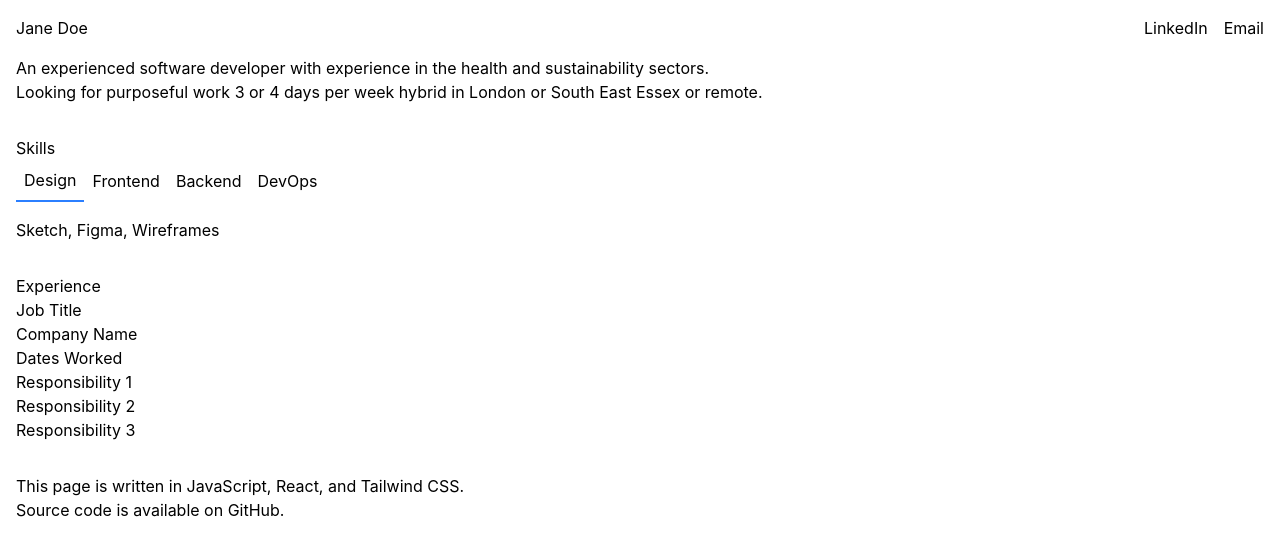
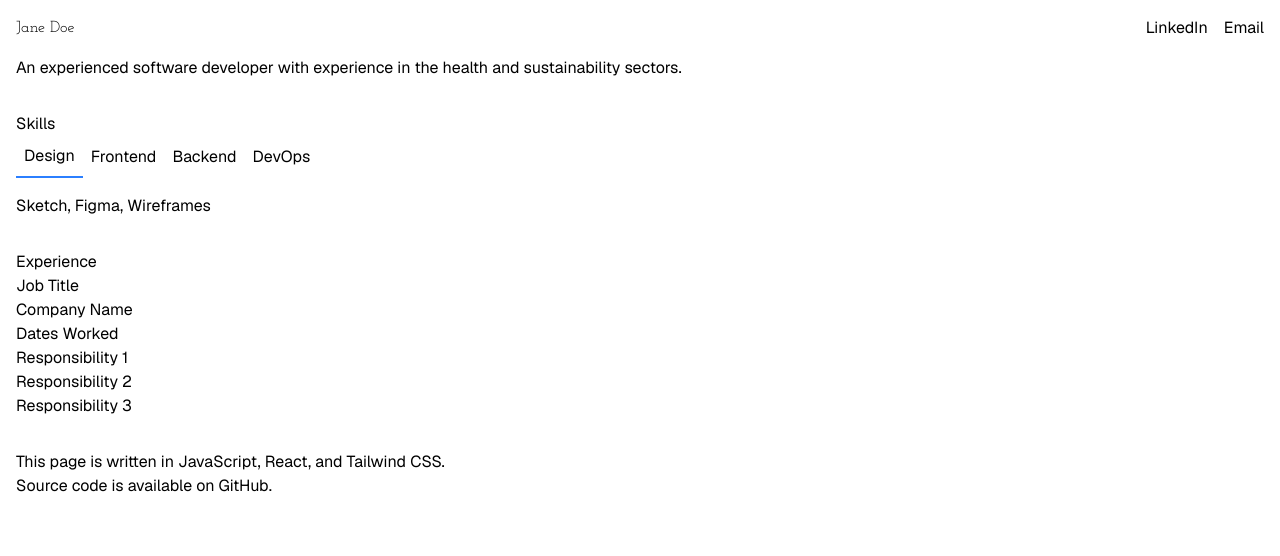
Before and after one commit to benji759/work-webpage, a React (Vite) app: page / in a window 1280 px wide. Shown: the top 556 px of the page. Built offline with nearby package versions, Linux system fonts and the light colour scheme.

Commit message:
feat: Add project fonts

```diff
--- a/index.html
+++ b/index.html
@@ -4,6 +4,9 @@
   <meta charset="UTF-8">
   <meta name="viewport" content="width=device-width, initial-scale=1.0">
   <title>Work Webpage</title>
+  <link rel="preconnect" href="https://fonts.googleapis.com">
+  <link rel="preconnect" href="https://fonts.gstatic.com" crossorigin>
+  <link href="https://fonts.googleapis.com/css2?family=Geist+Mono:wght@100..900&family=Geist:wght@100..900&family=Josefin+Slab:ital,wght@0,100..700;1,100..700&display=swap" rel="stylesheet">
 </head>
 <body>
   <div id="root"></div>
--- a/src/App.jsx
+++ b/src/App.jsx
@@ -12,7 +12,6 @@
         </div>
       </header>
       <p className="mt-4">An experienced software developer with experience in the health and sustainability sectors.</p>
-      <p>Looking for purposeful work 3 or 4 days per week hybrid in London or South East Essex or remote.</p>
       <section className="mt-8">
         <h2>Skills</h2>
         <Tabs />
--- a/src/index.css
+++ b/src/index.css
@@ -1,2 +1,16 @@
 /* Input file for Tailwind CSS */
 @import "tailwindcss";
+
+
+body {
+    font-family: "Geist", sans-serif;
+    font-optical-sizing: auto;
+    font-weight: 400;
+    font-style: normal;
+}
+
+h1 {
+    font-family: "Josefin Slab", serif;
+    font-optical-sizing: auto;
+    font-style: normal;
+}
```
